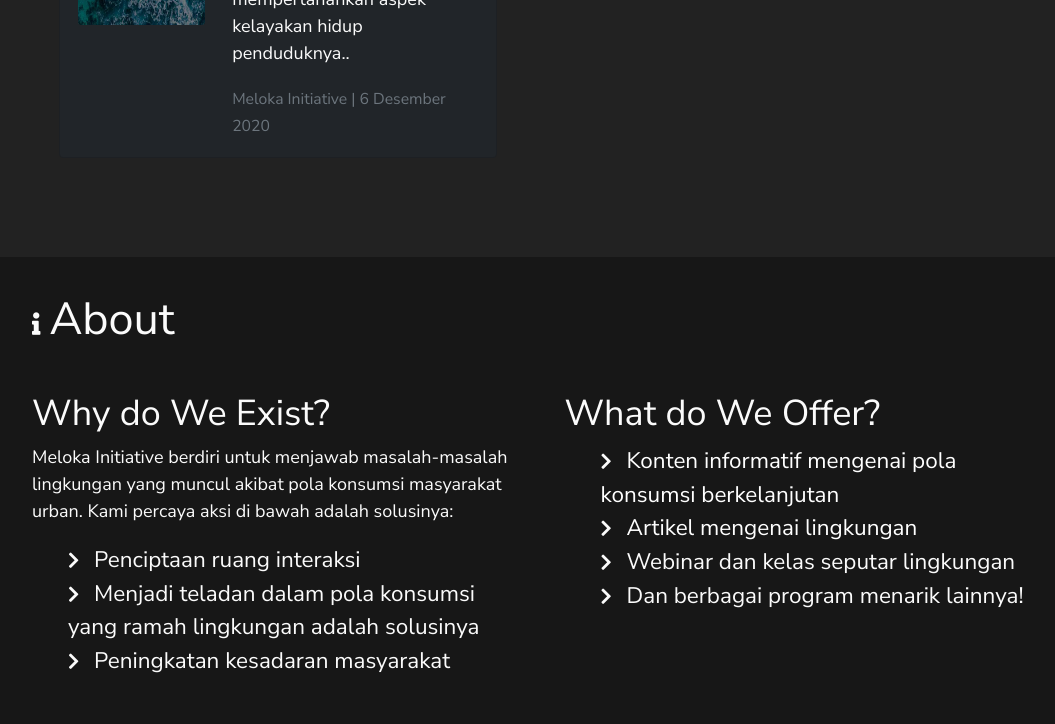
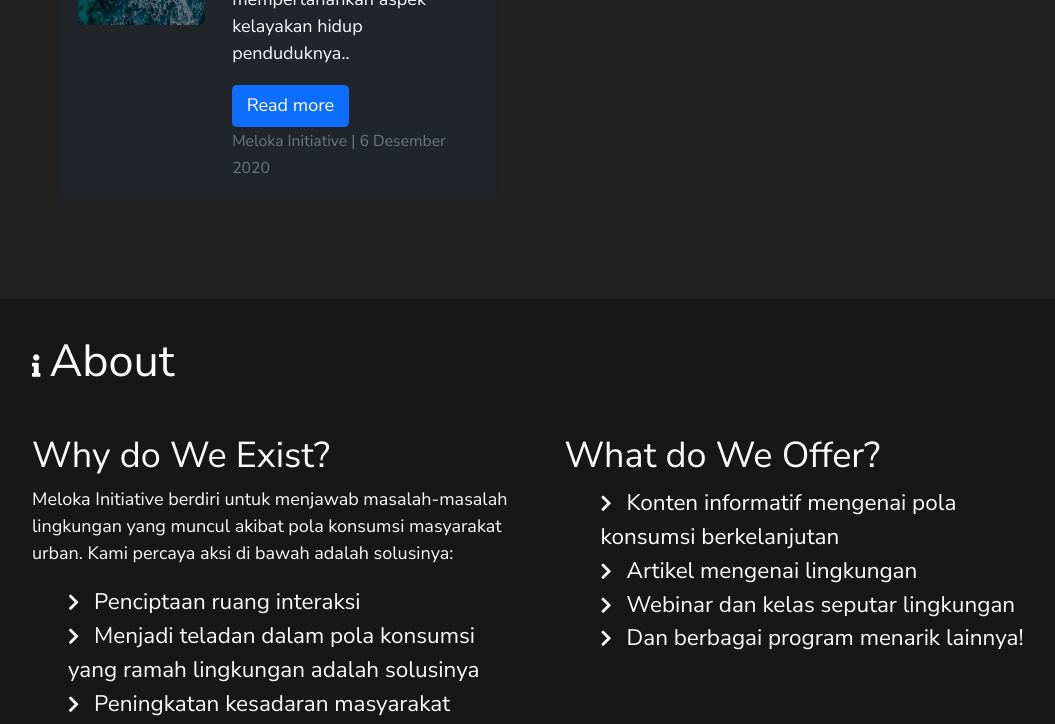
Before and after one commit to yasykurrafii/Meloka, a plain HTML site: page src/index.html in a window 1280 px wide. Shown: the part 1234-1958 px from the top of the page, without its empty margins (96-1151 px from the left). Drawn offline with nearby package versions, Linux system fonts and the light colour scheme.

Commit message:
update index.html
nambah link readmore di new article

```diff
--- a/src/index.html
+++ b/src/index.html
@@ -151,6 +151,9 @@
                       <h5 class="card-title">Tanggul Laut Jakarta: Preskripsi untuk Banjir Rob</h5>
                       <p class="card-text">Setiap kota memiliki tantangan masing-masing dalam mewujudkan serta mempertahankan
                         aspek kelayakan hidup penduduknya..</p>
+                      <a href="https://aktivishijau.medium.com/tanggul-laut-jakarta-preskripsi-untuk-banjir-rob-ad3e1f4f5a1d" class="btn btn-primary" target="_blank" rel="noopener noreferrer">
+                        Read more
+                      </a>
                       <p class="card-text"><small class="text-muted">Meloka Initiative | 6 Desember 2020</small></p>
                     </div>
                   </div>
```
